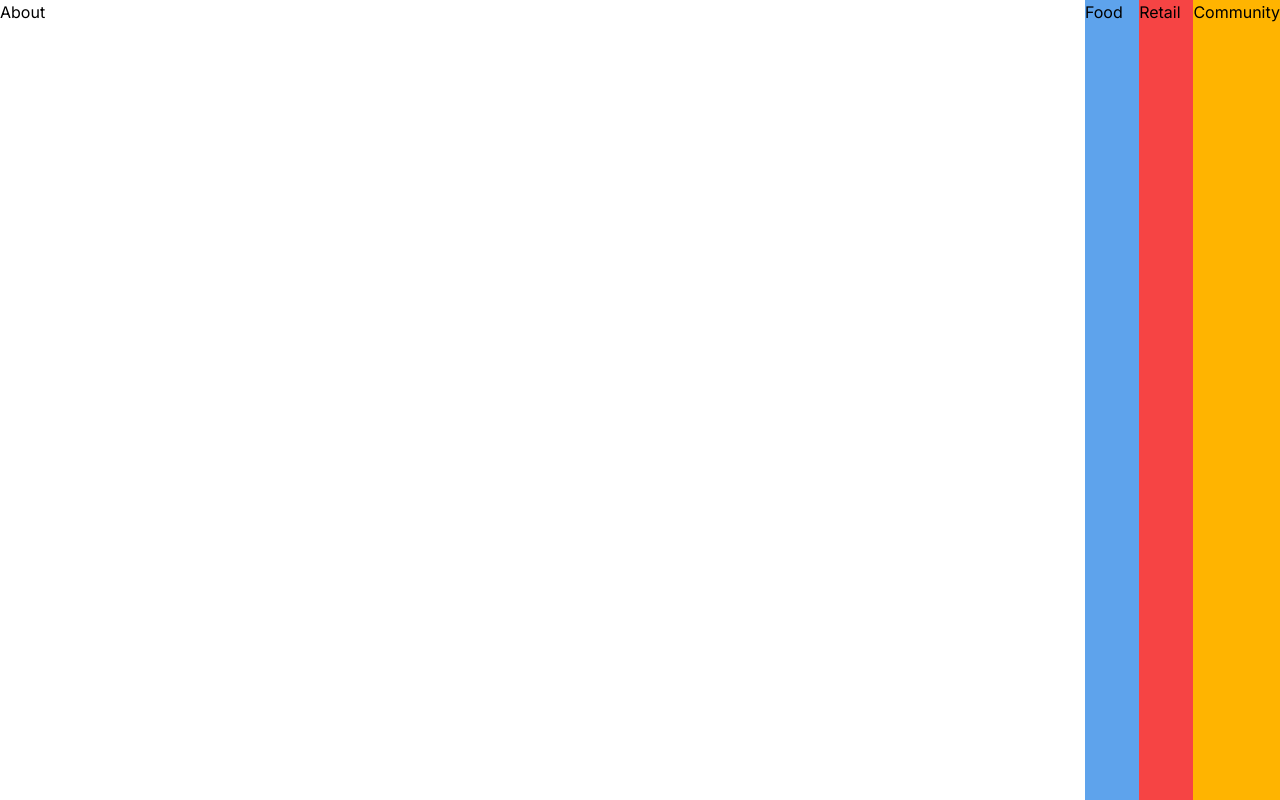
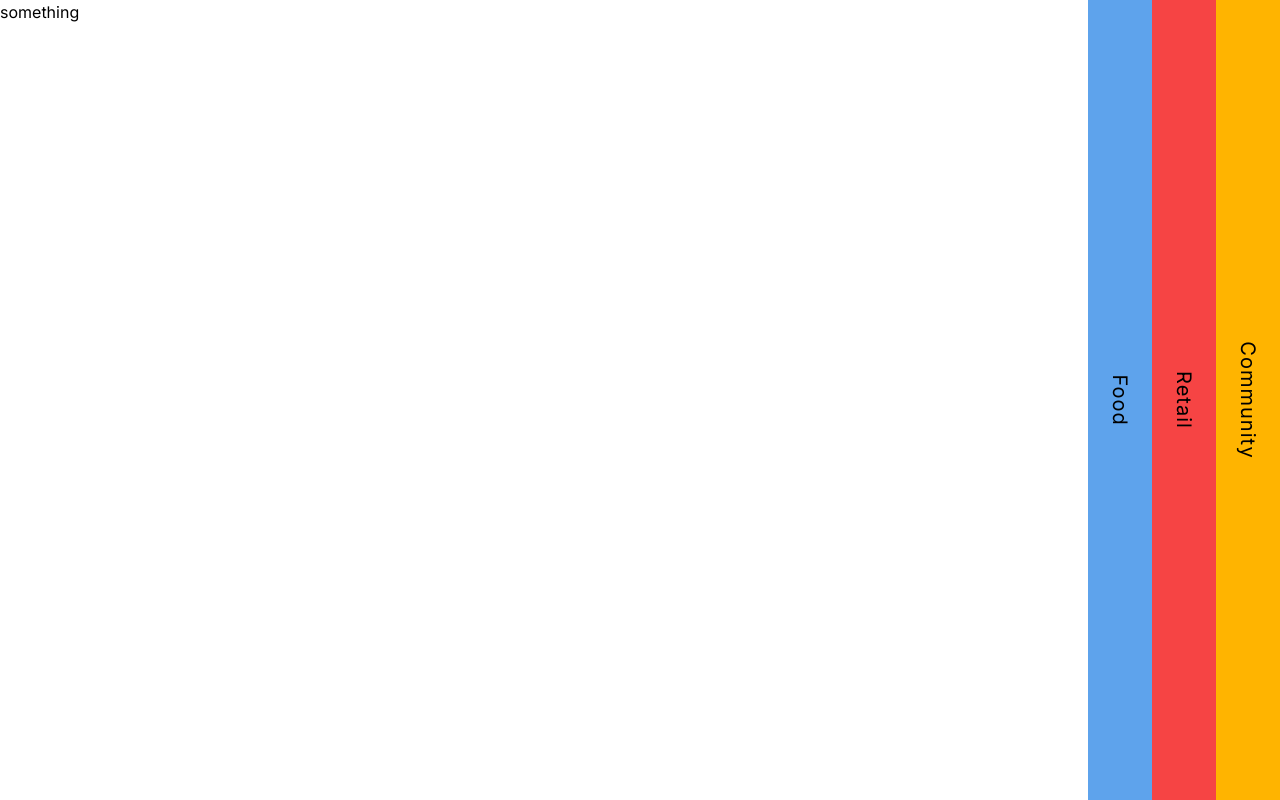
Before and after one commit to nkp1111/frontend-practice, a Next.js app in the folder canal-street-market/: page / in a window 1280 px wide. Built offline with nearby package versions, Linux system fonts and the light colour scheme.

Commit message:
feat: 🎨 add section general layout

```diff
--- a/canal-street-market/app/page.tsx
+++ b/canal-street-market/app/page.tsx
@@ -1,15 +1,16 @@
 "use client";
 
 import React, { useEffect, useState } from "react";
-import About from "@/components/about";
-import Food from "@/components/food";
-import Retail from "@/components/retail";
-import Community from "@/components/community";
 import HeaderHamburger from "@/components/general/header-hamburger";
+import HamburgerMenu from "@/components/general/icons/hamburger";
+import CloseIcon from "@/components/general/icons/closeIcon";
+import GeneralSectionLayout from "@/components/general/general-section-layout";
+import { sectionData } from "@/constant/section-data";
 
 export default function Home() {
   const [activePage, setActivePage] = useState("about");
   const [smallScreen, setSmallScreen] = useState(false);
+  const [showHamburger, setShowHamburger] = useState(true);
 
   useEffect(() => {
     const checkScreenSize = () => {
@@ -23,23 +24,39 @@ export default function Home() {
       window.removeEventListener("resize", checkScreenSize);
     }
   }, []);
+  useEffect(() => {
+    if (!smallScreen) setShowHamburger(true);
+  }, [smallScreen])
+
 
   return (
     <main className="flex min-h-screen transition-custom-transition relative">
-      <div className={`${activePage === "about" ? "flex-1" : `${smallScreen ? "hidden flex-grow-0" : "block flex-[0.05]"}`} h-full`}>
-        <About setActivePage={setActivePage} />
-      </div>
-      <div className={`${activePage === "food" ? "flex-1" : `${smallScreen ? "hidden flex-grow-0" : "block flex-[0.05]"}`} h-full`}>
-        <Food setActivePage={setActivePage} />
-      </div>
-      <div className={`${activePage === "retail" ? "flex-1" : `${smallScreen ? "hidden flex-grow-0" : "block flex-[0.05]"}`} h-full`}>
-        <Retail setActivePage={setActivePage} />
-      </div>
-      <div className={`${activePage === "community" ? "flex-1" : `${smallScreen ? "hidden flex-grow-0" : "block flex-[0.05]"}`} h-full`}>
-        <Community setActivePage={setActivePage} />
-      </div>
+      {sectionData.map(section => {
+        const { id, name, } = section;
+        return (
+          <div key={section.id} className={`${activePage === section.name ? "flex-1" : `${smallScreen ? "hidden flex-grow-0" : "block w-16"}`} h-full`}>
 
-      {smallScreen && <HeaderHamburger setActivePage={setActivePage} />}
+            <GeneralSectionLayout
+              setActivePage={setActivePage}
+              activePage={activePage}
+              section={section}
+            >
+              <div>something</div>
+            </GeneralSectionLayout>
+          </div>
+        )
+      })}
+
+      {smallScreen && (
+        <>
+          <HeaderHamburger setActivePage={setActivePage} showHamburger={showHamburger} />
+
+          <div className={`w-10 h-10 cursor-pointer fixed top-8 right-10 transition-custom-transition`}
+            onClick={() => setShowHamburger(pre => !pre)}>
+            {showHamburger ? <HamburgerMenu /> : <CloseIcon />}
+          </div>
+        </>
+      )}
 
     </main>
   );
--- /dev/null
+++ b/canal-street-market/components/general/general-section-layout.tsx
@@ -0,0 +1,35 @@
+import React from 'react'
+
+interface SectionParams {
+  setActivePage: React.Dispatch<React.SetStateAction<string>>
+  activePage: string,
+  section: {
+    id: number;
+    name: string;
+    logo: any;
+    Component: () => JSX.Element;
+    baseClass: string;
+  },
+  children: React.ReactNode,
+}
+
+export default function GeneralSectionLayout({ setActivePage, activePage, section, children }: SectionParams) {
+  return (
+    <div
+      className={`transition-custom-transition cursor-pointer min-h-screen ${section.baseClass}`}
+      onClick={() => {
+        setActivePage(section.name)
+      }}
+    >
+      {activePage !== section.name ? (
+        <div className='w-full h-screen flex items-center justify-center text-xl tracking-wider capitalize'>
+          <span className='rotate-90'>{section.name}</span>
+        </div>
+      ) : (
+        <>
+          {children}
+        </>
+      )}
+    </div>
+  )
+}
--- /dev/null
+++ b/canal-street-market/constant/section-data.ts
@@ -0,0 +1,40 @@
+import About from "@/components/about";
+import Food from "@/components/food";
+import Retail from "@/components/retail";
+import Community from "@/components/community";
+
+import aboutLogo from "@/public/sections-logo/about_icon.svg"
+import foodLogo from "@/public/sections-logo/cake_food_icon.svg"
+import retailLogo from "@/public/sections-logo/retail_icon.svg"
+import communityLogo from "@/public/sections-logo/community_icon.svg"
+
+export const sectionData = [
+  {
+    id: 1,
+    name: "about",
+    logo: aboutLogo,
+    Component: About,
+    baseClass: "bg-white",
+  },
+  {
+    id: 2,
+    name: "food",
+    logo: foodLogo,
+    Component: Food,
+    baseClass: "bg-custom_blue",
+  },
+  {
+    id: 3,
+    name: "retail",
+    logo: retailLogo,
+    Component: Retail,
+    baseClass: "bg-custom_red",
+  },
+  {
+    id: 4,
+    name: "community",
+    logo: communityLogo,
+    Component: Community,
+    baseClass: "bg-custom_yellow",
+  },
+]
```
